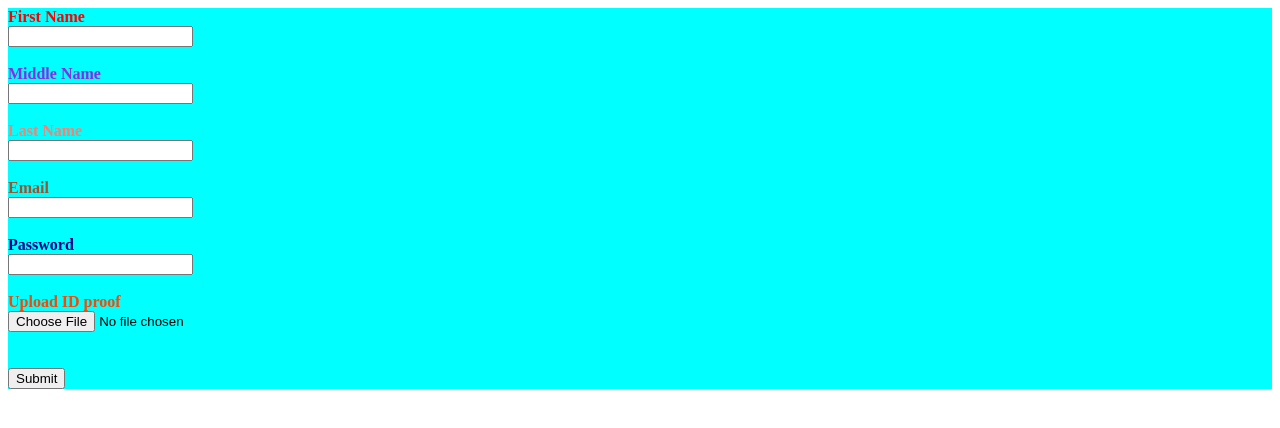
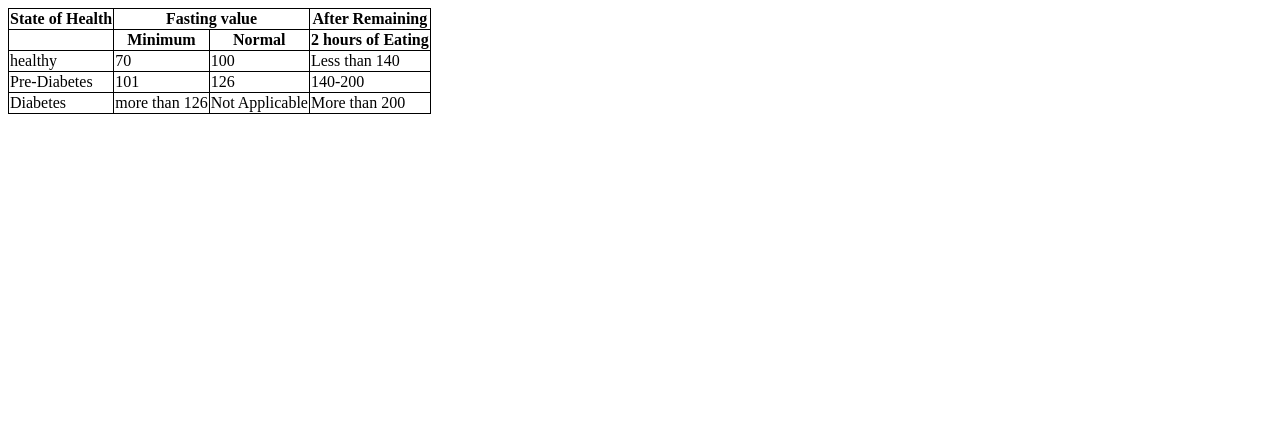
Before and after one commit to Tharani-Kasiselvam/netlify-demo, a plain HTML site: page index.html in a window 1280 px wide. Drawn offline with Linux system fonts and the light colour scheme.

Commit message:
html table

```diff
--- /dev/null
+++ b/index.css
@@ -0,0 +1,4 @@
+table,th,td{
+    border: 1px solid black;
+    border-collapse: collapse;
+}
--- a/index.html
+++ b/index.html
@@ -2,30 +2,47 @@
 <html lang="en">
 <head>
     <meta charset="UTF-8">
+    <meta name="viewport" content="width=device-width, initial-scale=1.0">
     <title>Document</title>
+    <link rel="stylesheet" href="index.css">
 </head>
 <body>
-    <div style="background-color:cyan;">
-    <form method="POST">
-    <label for="f_name" style="color:rgb(255, 0, 0);"><b>First Name</b></label><br>
-    <input type="text" name="name" id="f_name" style="color: blue;"><br><br>
+    <table>
+        <thead>
+            <tr>
+                <th>State of Health</th>
+                <th colspan="2">Fasting value</th>
+                <!-- <th>val</th> -->
+                <th>After Remaining</tr>
+            </tr>
+            <tr>
+                <th></th>
+                <th>Minimum</th>
+                <th>Normal</th>
+                <th>2 hours of Eating</tr>
+            </tr>
+        </thead>
+        <tbody>
+            <tr>
+                <td>healthy</td>
+                <td>70</td>
+                <td>100</td>
+                <td>Less than 140</td>
+            </tr>
+            <tr>
+                <td>Pre-Diabetes</td>
+                <td>101</td>
+                <td>126</td>
+                <td>140-200</td>
+            </tr>
+            <tr>
+                <td>Diabetes</td>
+                <td>more than 126</td>
+                <td>Not Applicable</td>
+                <td>More than 200</td>
+            </tr>
+        </tbody>
+    </table>
 
-    <label for="m_name" style="color: blueviolet;"><b>Middle Name</b></label><br>
-    <input type="text" name="name" id="m_name"><br><br>
-
-    <label for="l_name" style="color:salmon;"><b>Last Name</b></label><br>
-    <input type="text" name="name" id="l_name"><br><br>
-
-    <label for="email" style="color: sienna;"><b>Email</b></label><br>
-    <input type="email" name="Email" id="email"><br><br>
-    <label for="password" style="color: darkblue;"><b>Password</b></label><br>
-    <input type="password" name="pass" id="password"><br><br>
-
-    <label for="upload" style="color: orangered;"><b>Upload ID proof</b></label><br>
-    <input type="file" name="file" id="upload"><br><br><br>
-
-    <input type="submit" value="Submit">
-
-    </form>
-    </body>
+</body>
 </html>
```
